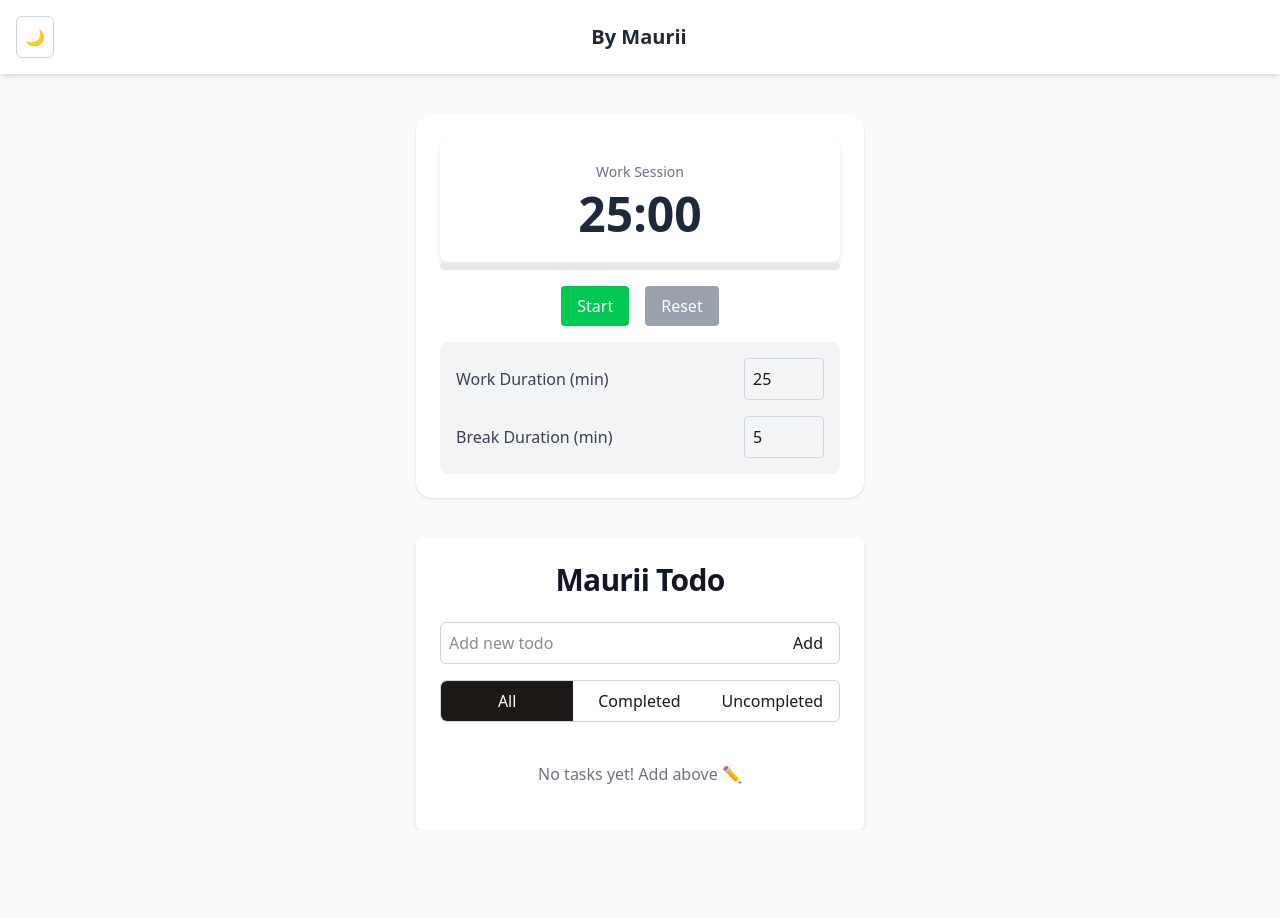
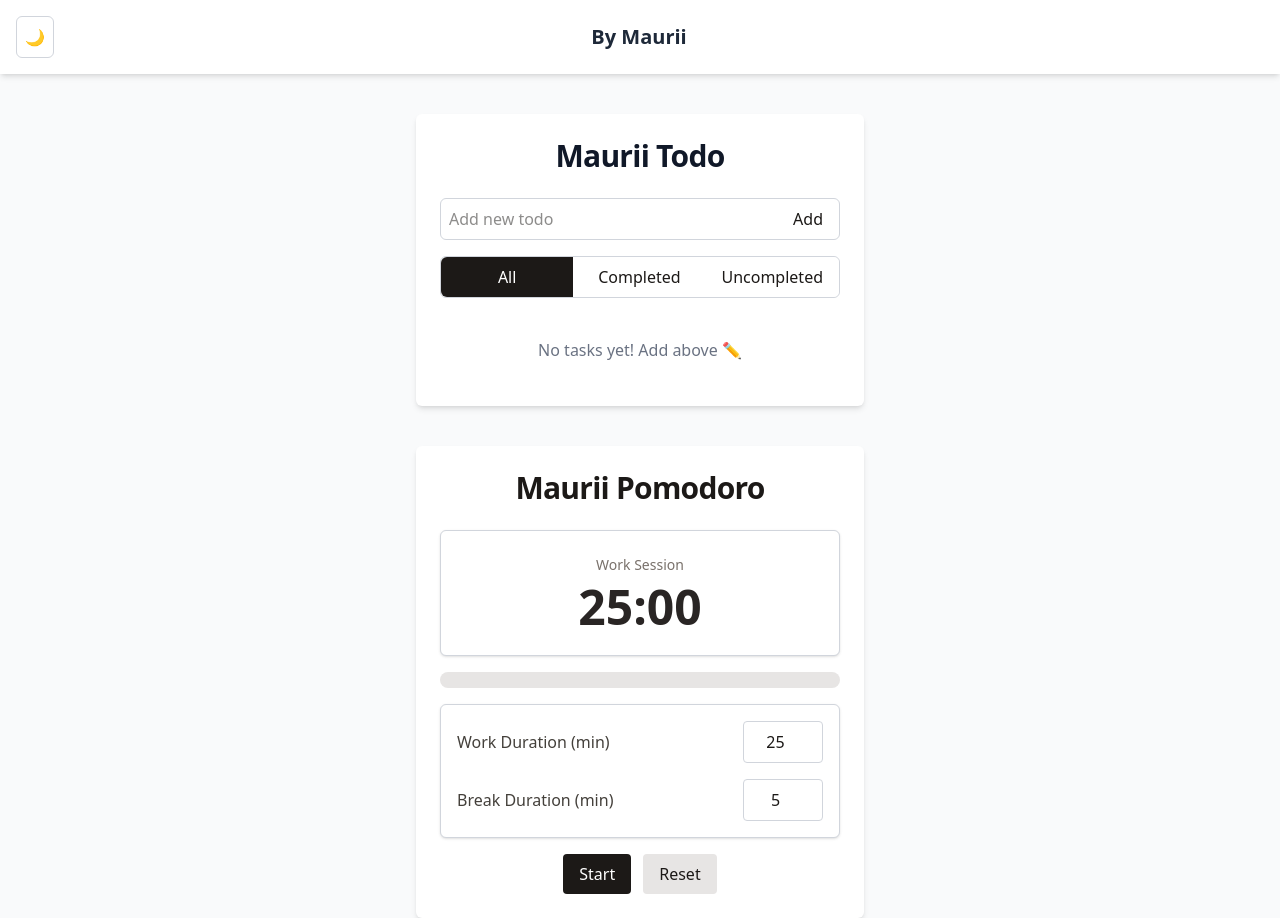
Before and after one commit to Dopest0727/taskmanger, a Next.js app: page / in a window 1280 px wide. Before the commit the page ends 830 px from the top, so only its background shows below. Built offline with nearby package versions, Linux system fonts and the light colour scheme.

Commit message:
applied same styling to the pomodoro timer

```diff
--- a/app/globals.css
+++ b/app/globals.css
@@ -13,7 +13,7 @@ body {
 
 /* Shared input style */
 .input-base {
-  @apply px-2 py-2 border border-gray-300 rounded-md focus:outline-none focus:ring-0
+  @apply px-2 py-2 border border-gray-300  focus:outline-none focus:ring-0
     dark:bg-stone-800 dark:border-stone-600 dark:text-stone-100;
 }
 
--- a/app/page.tsx
+++ b/app/page.tsx
@@ -4,8 +4,8 @@ import PomodoroPage from "./pomodoro/page";
 export default function Home() {
   return (
     <>
+      <TodoPage />
       <PomodoroPage />
-      <TodoPage />
     </>
   );
 }
--- a/components/pomodoro/PomodoroApp.tsx
+++ b/components/pomodoro/PomodoroApp.tsx
@@ -1,21 +1,18 @@
-// components/pomodoro/PomodoroApp.tsx
 import { useState, useEffect, useRef, useCallback } from "react";
 import PomodoroTimer from "./PomodoroTimer";
 import PomodoroControls from "./PomodoroControls";
 import PomodoroSettings from "./PomodoroSettings";
 import PomodoroProgress from "./PomodoroProgress";
 
-const DEFAULT_WORK_DURATION = 25 * 60; // 25 minutes
-const DEFAULT_BREAK_DURATION = 5 * 60; // 5 minutes
+const DEFAULT_WORK_DURATION = 25 * 60;
+const DEFAULT_BREAK_DURATION = 5 * 60;
 
 const PomodoroApp = () => {
   const [workDuration, setWorkDuration] = useState(DEFAULT_WORK_DURATION);
   const [breakDuration, setBreakDuration] = useState(DEFAULT_BREAK_DURATION);
-
   const [timeLeft, setTimeLeft] = useState(workDuration);
   const [isRunning, setIsRunning] = useState(false);
   const [isWorkSession, setIsWorkSession] = useState(true);
-
   const intervalRef = useRef<number | null>(null);
 
   const switchSession = useCallback(() => {
@@ -51,20 +48,21 @@ const PomodoroApp = () => {
   };
 
   return (
-    <div className="pomodoro-container max-w-md mx-auto mt-10 p-6 rounded-2xl shadow-sm bg-white dark:bg-gray-800 transition-all">
+    <div className="app-container">
+      <h1 className="text-3xl font-semibold mb-6 text-center tracking-tight">
+        Maurii Pomodoro
+      </h1>
+
       <PomodoroTimer timeLeft={timeLeft} isWorkSession={isWorkSession} />
-      <PomodoroProgress
-        timeLeft={timeLeft}
-        totalTime={isWorkSession ? workDuration : breakDuration}
-      />
-      <PomodoroControls
-        isRunning={isRunning}
-        onStart={handleStart}
-        onPause={handlePause}
-        onReset={handleReset}
-      />
+      <div className="mt-4">
+        <PomodoroProgress
+          timeLeft={timeLeft}
+          totalTime={isWorkSession ? workDuration : breakDuration}
+        />
+      </div>
+
       <PomodoroSettings
-        workDuration={workDuration / 60} // convert seconds -> minutes
+        workDuration={workDuration / 60}
         breakDuration={breakDuration / 60}
         onChangeWork={(minutes) => {
           setWorkDuration(minutes * 60);
@@ -75,6 +73,12 @@ const PomodoroApp = () => {
           if (!isWorkSession) setTimeLeft(minutes * 60);
         }}
       />
+      <PomodoroControls
+        isRunning={isRunning}
+        onStart={handleStart}
+        onPause={handlePause}
+        onReset={handleReset}
+      />
     </div>
   );
 };
--- a/components/pomodoro/PomodoroControls.tsx
+++ b/components/pomodoro/PomodoroControls.tsx
@@ -8,25 +8,25 @@ const PomodoroControls: React.FC<PomodoroControlsProps> = ({
   onReset,
 }) => {
   return (
-    <div className="flex justify-center gap-4 mt-4">
+    <div className="flex justify-center gap-3 mt-4">
       {isRunning ? (
         <button
           onClick={onPause}
-          className="px-4 py-2 bg-red-500 text-white rounded hover:bg-red-600 active:scale-95 transition-transform"
+          className="btn-base bg-red-500 text-white rounded hover:bg-red-600 active:scale-95"
         >
           Pause
         </button>
       ) : (
         <button
           onClick={onStart}
-          className="px-4 py-2 bg-green-500 text-white rounded hover:bg-green-600 active:scale-95 transition-transform"
+          className="btn-base bg-stone-900 text-white dark:bg-stone-100 dark:text-stone-900 rounded hover:bg-stone-700 dark:hover:bg-stone-200 active:scale-95"
         >
           Start
         </button>
       )}
       <button
         onClick={onReset}
-        className="px-4 py-2 bg-gray-400 text-white rounded hover:bg-gray-500 active:scale-95 transition-transform"
+        className="btn-base bg-stone-200 dark:bg-stone-700 dark:text-stone-100 rounded hover:bg-stone-300 dark:hover:bg-stone-600 active:scale-95"
       >
         Reset
       </button>
--- a/components/pomodoro/PomodoroProgress.tsx
+++ b/components/pomodoro/PomodoroProgress.tsx
@@ -7,9 +7,9 @@ export default function PomodoroProgress({
   const progressPercent = ((totalTime - timeLeft) / totalTime) * 100;
 
   return (
-    <div className="w-full bg-gray-200 dark:bg-gray-700 rounded-full h-2">
+    <div className="w-full h-4 bg-stone-200 dark:bg-stone-700 rounded-full mt-4 overflow-hidden">
       <div
-        className="bg-indigo-500 h-2 rounded-full transition-all"
+        className="h-4 bg-stone-900 dark:bg-stone-100 transition-all duration-300"
         style={{ width: `${progressPercent}%` }}
       ></div>
     </div>
--- a/components/pomodoro/PomodoroSettings.tsx
+++ b/components/pomodoro/PomodoroSettings.tsx
@@ -1,4 +1,3 @@
-// components/pomodoro/PomodoroSettings.tsx
 import React from "react";
 import { PomodoroSettingsProps } from "@/types/pomodoro";
 
@@ -9,11 +8,11 @@ const PomodoroSettings: React.FC<PomodoroSettingsProps> = ({
   onChangeBreak,
 }) => {
   return (
-    <div className="flex flex-col gap-4 p-4 bg-gray-100 dark:bg-gray-800 rounded-lg mt-4">
+    <div className="flex flex-col gap-4 p-4 mt-4 rounded-md border-base bg-white dark:bg-stone-800 shadow-sm">
       <div className="flex items-center justify-between">
         <label
           htmlFor="work-duration"
-          className="text-gray-700 dark:text-gray-200 font-medium"
+          className="text-stone-700 dark:text-stone-200 font-medium"
         >
           Work Duration (min)
         </label>
@@ -24,13 +23,14 @@ const PomodoroSettings: React.FC<PomodoroSettingsProps> = ({
           max={120}
           value={workDuration}
           onChange={(e) => onChangeWork(Number(e.target.value))}
-          className="w-20 p-2 border border-gray-300 rounded focus:outline-none focus:ring-2 focus:ring-indigo-500 dark:bg-gray-700 dark:border-gray-600 dark:text-gray-100 dark:focus:ring-indigo-400"
+          className="input-base w-20 text-center rounded"
         />
       </div>
+
       <div className="flex items-center justify-between">
         <label
           htmlFor="break-duration"
-          className="text-gray-700 dark:text-gray-200 font-medium"
+          className="text-stone-700 dark:text-stone-200 font-medium"
         >
           Break Duration (min)
         </label>
@@ -41,7 +41,7 @@ const PomodoroSettings: React.FC<PomodoroSettingsProps> = ({
           max={60}
           value={breakDuration}
           onChange={(e) => onChangeBreak(Number(e.target.value))}
-          className="w-20 p-2 border border-gray-300 rounded focus:outline-none focus:ring-2 focus:ring-indigo-500 dark:bg-gray-700 dark:border-gray-600 dark:text-gray-100 dark:focus:ring-indigo-400"
+          className="input-base w-20 text-center rounded"
         />
       </div>
     </div>
--- a/components/pomodoro/PomodoroTimer.tsx
+++ b/components/pomodoro/PomodoroTimer.tsx
@@ -11,11 +11,11 @@ const PomodoroTimer: React.FC<PomodoroTimerProps> = ({
   const seconds = (timeLeft % 60).toString().padStart(2, "0");
 
   return (
-    <div className="flex flex-col items-center justify-center p-6 rounded-lg bg-white dark:bg-gray-700 shadow-md transition-colors duration-300 w-full">
-      <span className="text-sm text-gray-500 dark:text-gray-300 mb-2 font-medium">
+    <div className="flex flex-col items-center justify-center p-6 rounded-md border-base bg-white dark:bg-stone-800 shadow-sm transition-all">
+      <span className="text-sm text-stone-500 dark:text-stone-300 mb-2 font-medium">
         {isWorkSession ? "Work Session" : "Break"}
       </span>
-      <span className="text-5xl font-bold text-gray-800 dark:text-gray-100">
+      <span className="text-5xl font-bold text-stone-800 dark:text-stone-100">
         {minutes}:{seconds}
       </span>
     </div>
--- a/components/todo/TodoItem.tsx
+++ b/components/todo/TodoItem.tsx
@@ -20,7 +20,7 @@ function TodoItem({ todo, onToggle, onDelete, onEdit }: TodoItemProps) {
     <div
       className={`todo-item flex items-center justify-between p-3 rounded-md border-base ${
         todo.completed
-          ? "bg-white line-through opacity-60"
+          ? "bg-white dark:bg-stone-900 line-through opacity-60"
           : "bg-white dark:bg-stone-800"
       }`}
     >
```
